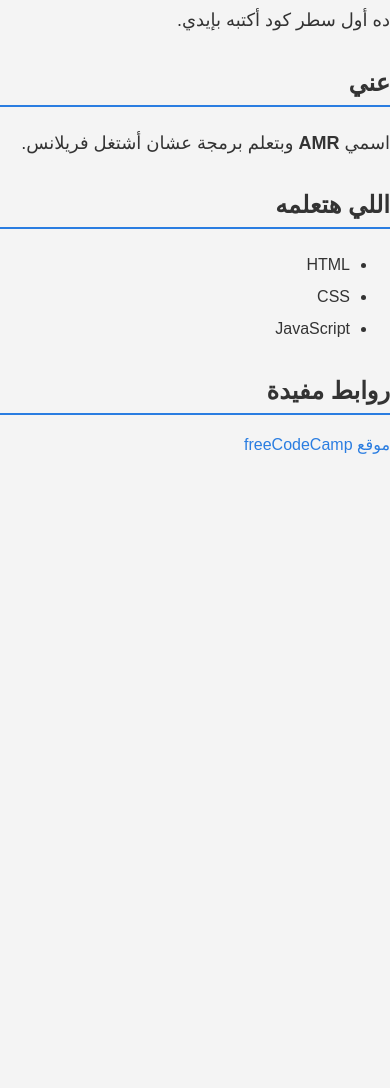
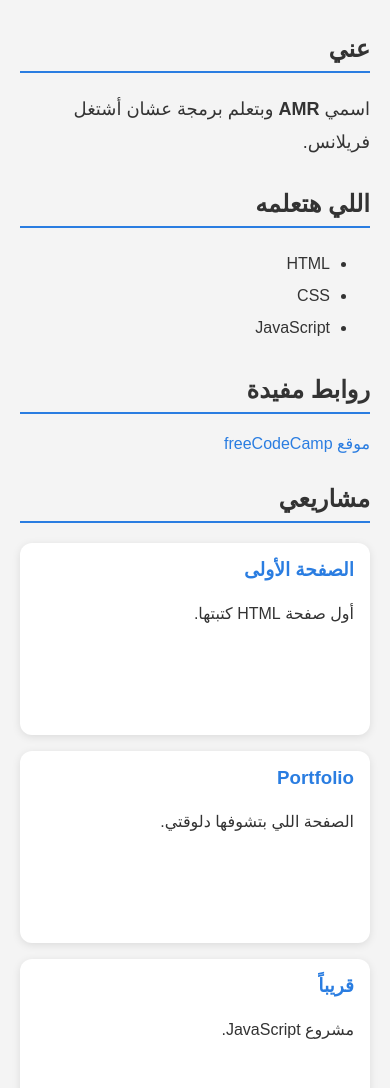
Before and after one commit to amrfuny3434-ui/my-first-site, a plain HTML site: page index.html in a window 390 px wide. Shown: the part 95-1183 px from the top of the page. Before the commit the page ends 844 px from the top, so only its background shows below. Drawn offline with Linux system fonts and the light colour scheme.

Commit message:
add cards and responsive design

```diff
--- a/index.html
+++ b/index.html
@@ -2,6 +2,7 @@
 <html lang="ar" dir="rtl">
   <head>
     <meta charset="UTF-8" />
+        <meta name="viewport" content="width=device-width, initial-scale=1.0" />
     <title>أول صفحة ليا</title>    <link rel="stylesheet" href="style.css" />
   </head>
   <body>
@@ -21,4 +22,33 @@
     <h2>روابط مفيدة</h2>
     <a href="https://www.freecodecamp.org">موقع freeCodeCamp</a>
   </body>
+      <h2>مشاريعي</h2>
+    <div class="cards">
+      <div class="card">
+        <h3>الصفحة الأولى</h3>
+        <p>أول صفحة HTML كتبتها.</p>
+      </div>
+      <div class="card">
+        <h3>Portfolio</h3>
+        <p>الصفحة اللي بتشوفها دلوقتي.</p>
+      </div>
+      <div class="card">
+        <h3>قريباً</h3>
+        <p>مشروع JavaScript.</p>
+      </div>
+    </div>روابط    <h2>مشاريعي</h2>
+    <div class="cards">
+      <div class="card">
+        <h3>الصفحة الأولى</h3>
+        <p>أول صفحة HTML كتبتها.</p>
+      </div>
+      <div class="card">
+        <h3>Portfolio</h3>
+        <p>الصفحة اللي بتشوفها دلوقتي.</p>
+      </div>
+      <div class="card">
+        <h3>قريباً</h3>
+        <p>مشروع JavaScript.</p>
+      </div>
+    </div>
 </html>
--- a/style.css
+++ b/style.css
@@ -1,25 +1,3 @@
-p {
-  line-height: 1.8;
-  font-size: 18px;
-}
-
-ul {
-  line-height: 2;
-}
-
-a {
-  color: #2a7de1;
-  text-decoration: none;
-}
-
-a:hover {
-  text-decoration: underline;
-}h2 {
-  color: #333333;
-  border-bottom: 2px solid #2a7de1;
-  padding-bottom: 8px;
-  margin-top: 32px;
-}
 body {
   font-family: Arial, sans-serif;
   background-color: #f4f4f4;
@@ -29,9 +7,10 @@ body {
 }
 
 h1 {
-}h1 {
-  color: red;
-}h2 {
+  color: #2a7de1;
+}
+
+h2 {
   color: #333333;
   border-bottom: 2px solid #2a7de1;
   padding-bottom: 8px;
@@ -54,7 +33,63 @@ a {
 
 a:hover {
   text-decoration: underline;
-}p {
+}
+
+.cards {
+  display: flex;
+  gap: 16px;
+  flex-wrap: wrap;
+}
+
+.card {
+  flex: 1 1 160px;
+  background-color: white;
+  padding: 16px;
+  border-radius: 12px;
+  box-shadow: 0 2px 8px rgba(0, 0, 0, 0.1);
+}
+
+.card h3 {
+  margin-top: 0;
+  color: #2a7de1;
+}
+
+.card p {
+  font-size: 16px;
+}
+
+@media (max-width: 600px) {
+  body {
+    margin: 20px;
+  }
+
+  h1 {
+    font-size: 24px;
+  }
+
+  .cards {
+    flex-direction: column;
+  }
+}body {
+  font-family: Arial, sans-serif;
+  background-color: #f4f4f4;
+  color: #333333;
+  max-width: 600px;
+  margin: 40px auto;
+}
+
+h1 {
+  color: #2a7de1;
+}
+
+h2 {
+  color: #333333;
+  border-bottom: 2px solid #2a7de1;
+  padding-bottom: 8px;
+  margin-top: 32px;
+}
+
+p {
   line-height: 1.8;
   font-size: 18px;
 }
@@ -71,3 +106,40 @@ a {
 a:hover {
   text-decoration: underline;
 }
+
+.cards {
+  display: flex;
+  gap: 16px;
+  flex-wrap: wrap;
+}
+
+.card {
+  flex: 1 1 160px;
+  background-color: white;
+  padding: 16px;
+  border-radius: 12px;
+  box-shadow: 0 2px 8px rgba(0, 0, 0, 0.1);
+}
+
+.card h3 {
+  margin-top: 0;
+  color: #2a7de1;
+}
+
+.card p {
+  font-size: 16px;
+}
+
+@media (max-width: 600px) {
+  body {
+    margin: 20px;
+  }
+
+  h1 {
+    font-size: 24px;
+  }
+
+  .cards {
+    flex-direction: column;
+  }
+}
```
